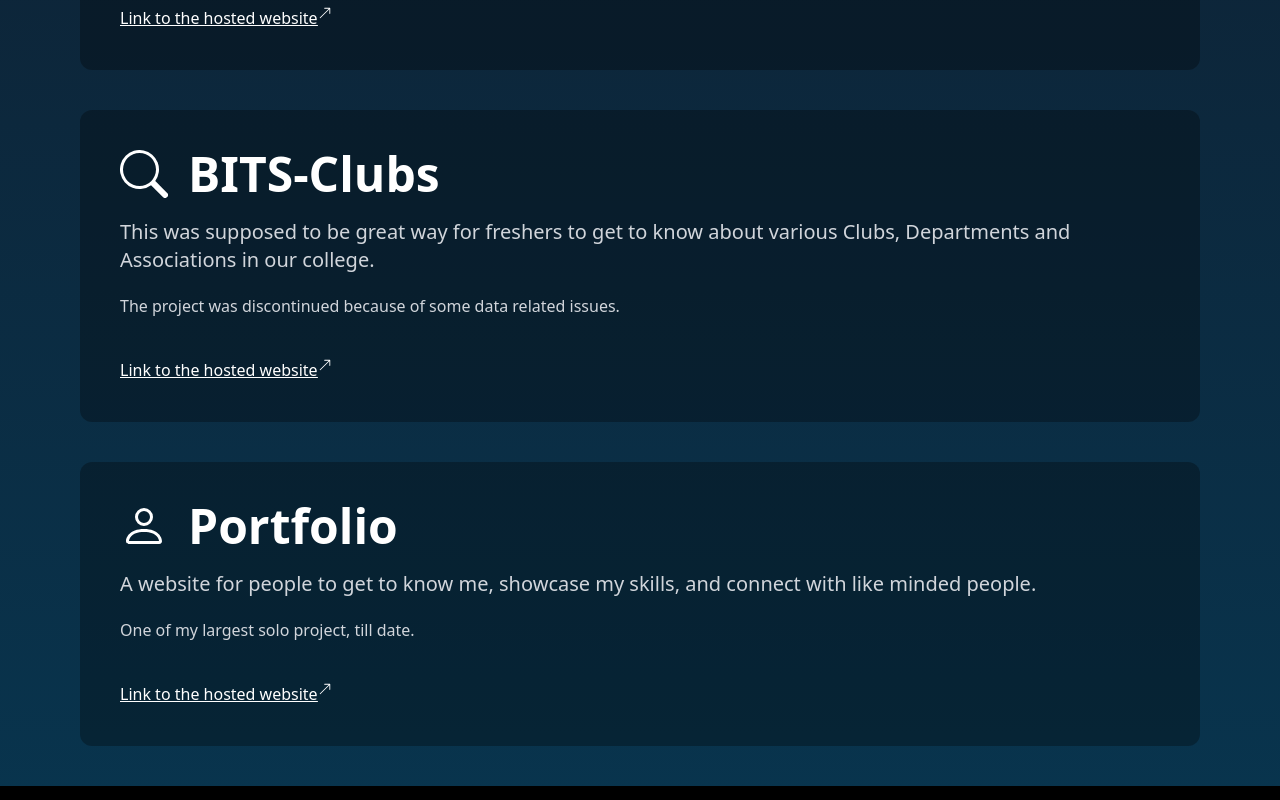
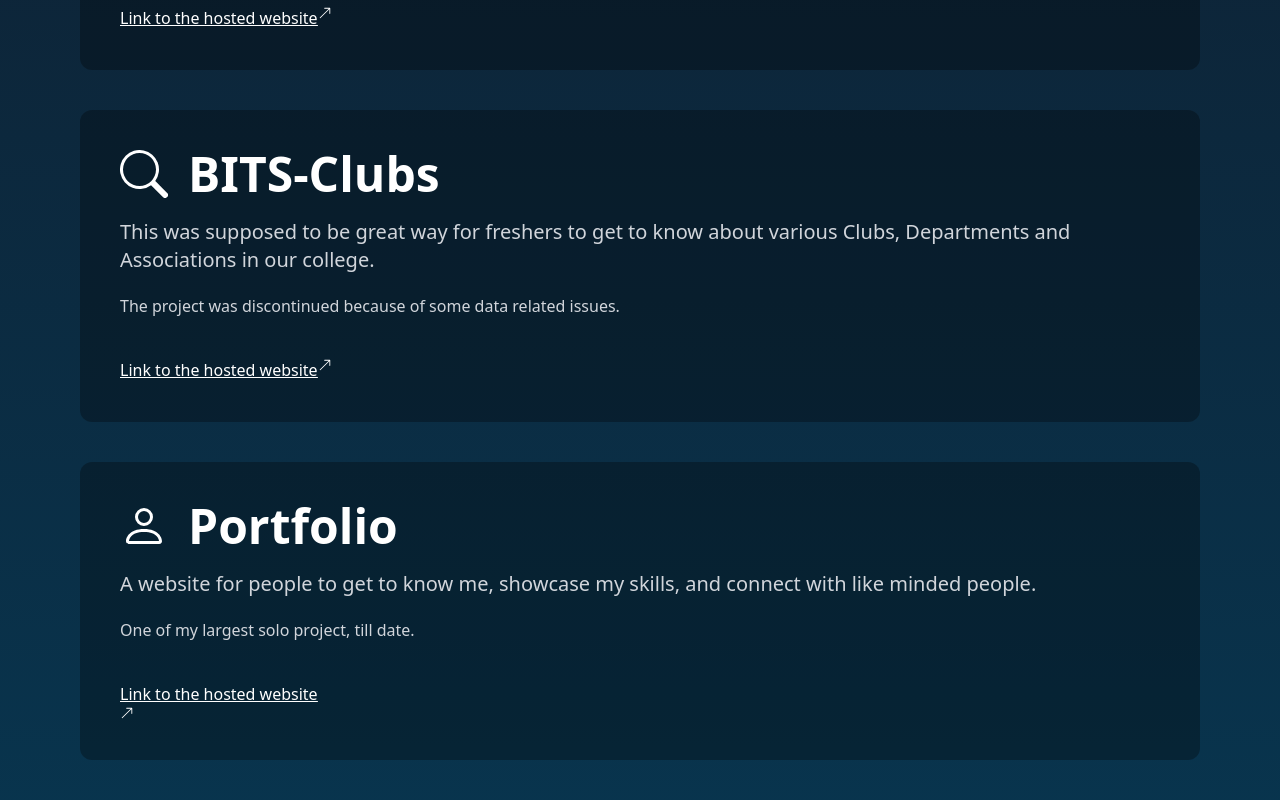
Before and after one commit to Ka1Thakkar/portfolio-animation-demo, a Next.js app: page /projects in a window 1280 px wide. Shown: the part 2402-3202 px from the top of the page. Built offline with nearby package versions, Linux system fonts and the light colour scheme.

Commit message:
something something

```diff
--- a/src/app/projects/page.tsx
+++ b/src/app/projects/page.tsx
@@ -2,6 +2,7 @@
 'use client'
 import react from 'react';
 import Image from 'next/image'
+import Link from 'next/link';
 import {
     SiUbereats,
     SiAirbnb,
@@ -214,8 +215,9 @@ export default function Portfolio () {
                             <p className='text-md 2xl:text-lg text-gray-300 pt-5'>One of my largest solo project, till date.</p>
                         </a>
                         <div className='flex pt-10 underline'>
-                                <a href='/'><p className='text-md'>Link to the hosted website</p></a>
+                                <Link href='/'><p className='text-md'>Link to the hosted website</p>
                                 <BsArrowUpRight className='text-sm' />
+                                </Link>
                         </div>
                     </div>
                 </m.div>
```
